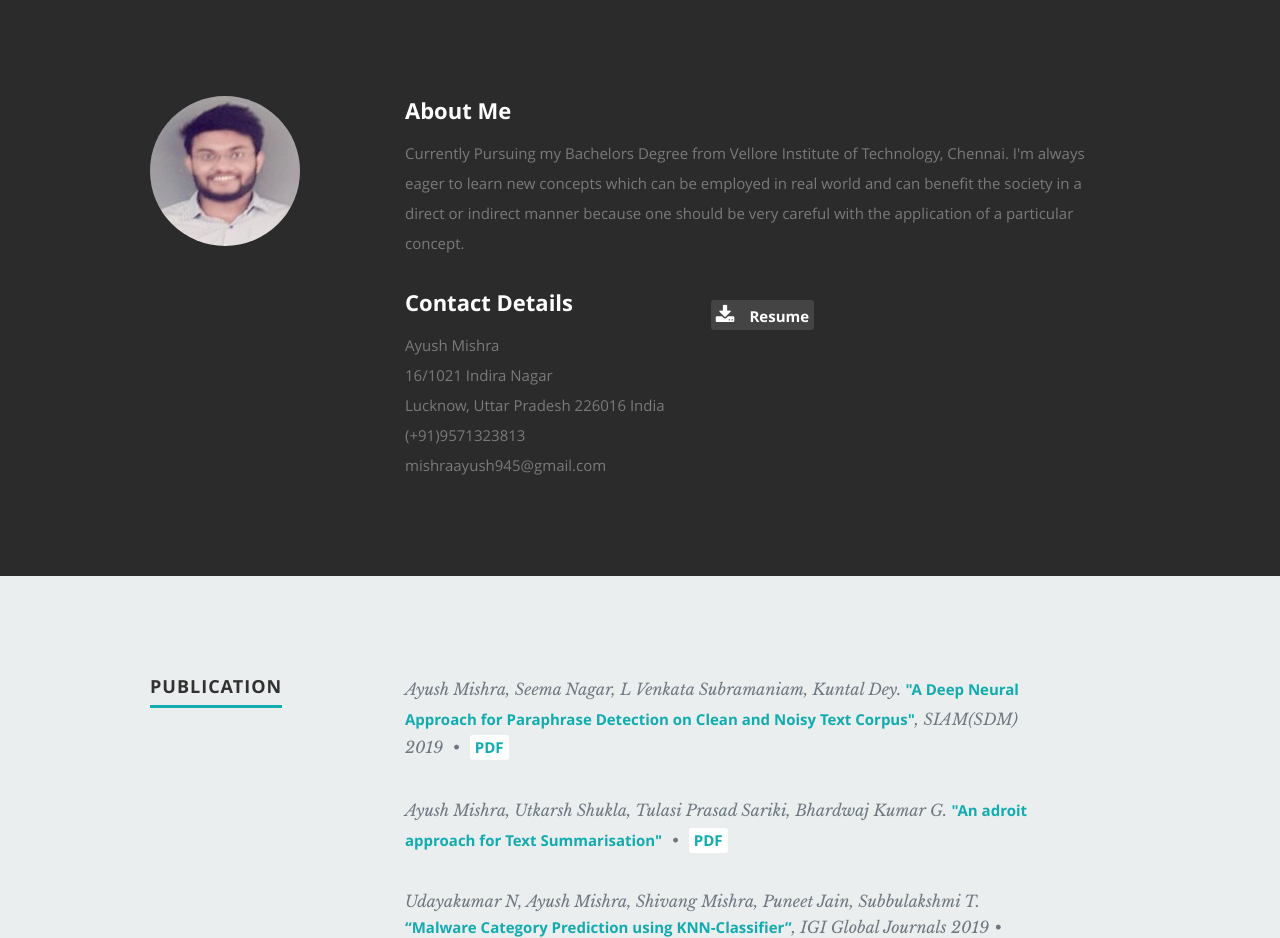
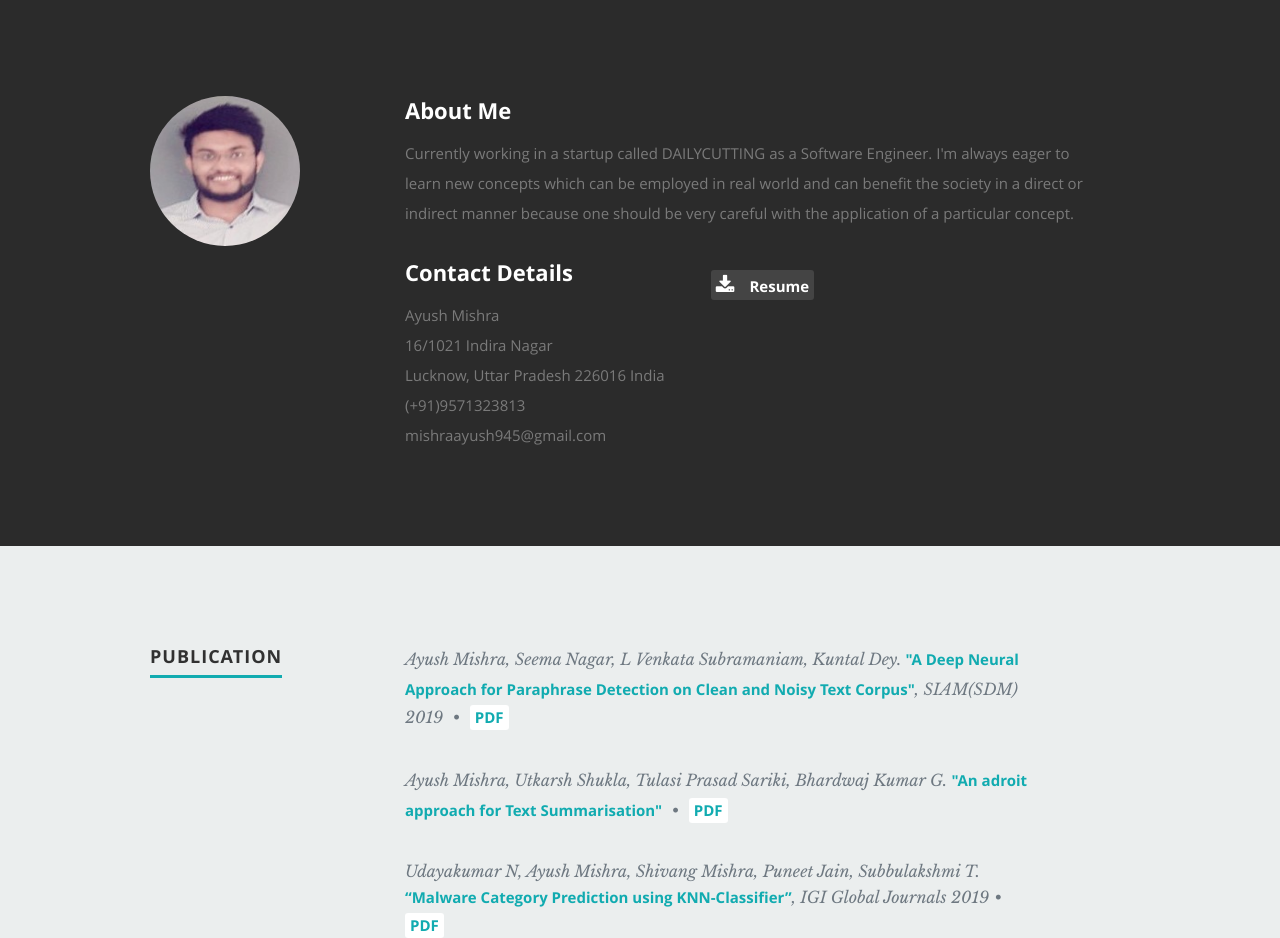
Before and after one commit to AyushMis/AyushMis.github.io, a plain HTML site: page index.html in a window 1280 px wide. Shown: the part 800-1738 px from the top of the page. Drawn offline with nearby package versions, Linux system fonts and the light colour scheme.

Commit message:
Update index.html

```diff
--- a/index.html
+++ b/index.html
@@ -91,7 +91,7 @@
 
             <h2>About Me</h2>
 
-            <p>Currently Pursuing my Bachelors Degree from Vellore Institute of Technology, Chennai. I'm always eager to learn new concepts which can be employed in real world and can benefit the society in a direct or indirect manner because one should be very careful with the application of a particular concept.
+            <p>Currently working in a startup called DAILYCUTTING as a Software Engineer. I'm always eager to learn new concepts which can be employed in real world and can benefit the society in a direct or indirect manner because one should be very careful with the application of a particular concept.
             </p>
 
             <div class="row">
```
